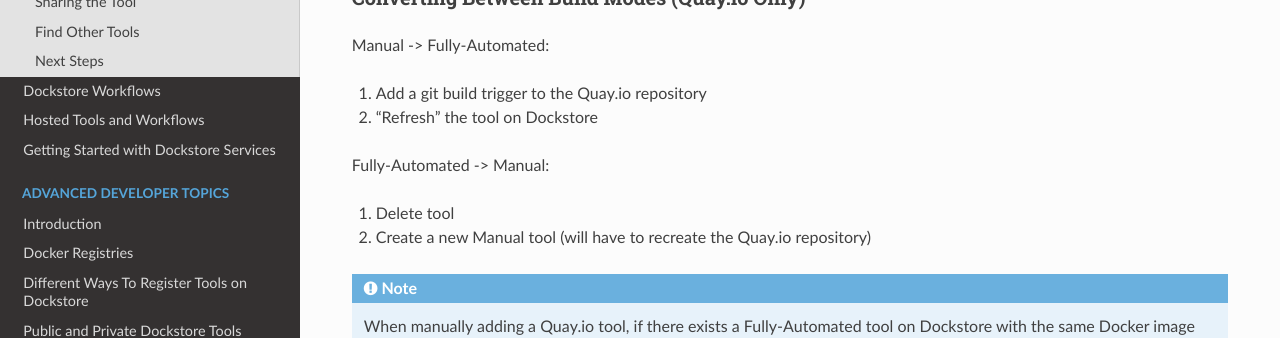
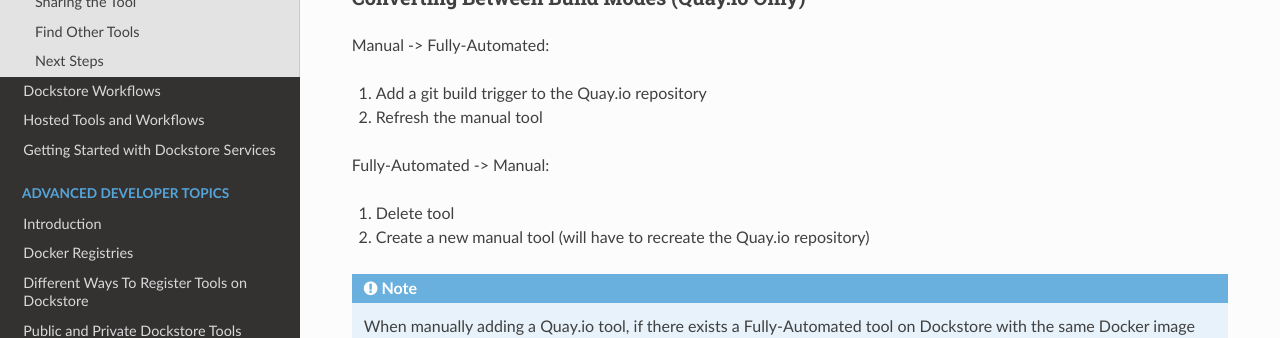
Before and after one commit to dockstore/dockstore-documentation, a Sphinx documentation site: the page built from docs/getting-started/dockstore-tools.rst, in a window 1280 px wide and 900 px high, scrolled down 11317 px. Shown: the part 150-488 px from the top of the window. Built offline with Sphinx 7.4.7 and the Read the Docs theme 2.0.0, drawn with Linux system fonts in a browser that asks for light colours.

Commit message:
fix some wording

```diff
--- a/docs/getting-started/dockstore-tools.rst
+++ b/docs/getting-started/dockstore-tools.rst
@@ -461,12 +461,12 @@
 Manual -> Fully-Automated:
 
 1. Add a git build trigger to the Quay.io repository
-2. "Refresh" the tool on Dockstore
+2. Refresh the manual tool
 
 Fully-Automated -> Manual:
 
 1. Delete tool
-2. Create a new Manual tool (will have to recreate the Quay.io
+2. Create a new manual tool (will have to recreate the Quay.io
    repository)
 
 .. note::
```
